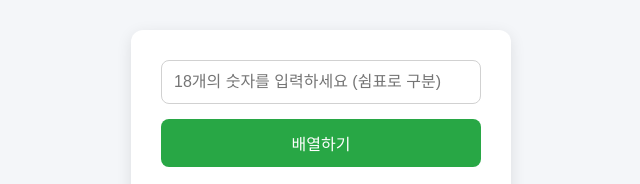
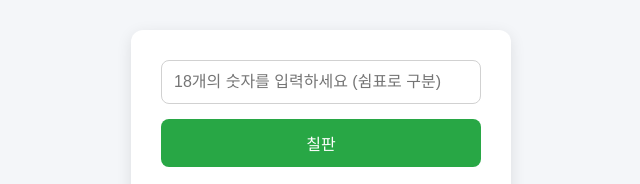
Before and after one commit to khw-dev/new-seat, a plain HTML site: page bio.html in a window 1280 px wide. Shown: the part 159-343 px from the top of the page, 319-959 px from the left. Drawn offline with Linux system fonts and the light colour scheme.

Commit message:
Update bio.html

```diff
--- a/bio.html
+++ b/bio.html
@@ -83,7 +83,7 @@
 <body>
     <div class="container">
         <input type="text" id="numbersInput" placeholder="18개의 숫자를 입력하세요 (쉼표로 구분)">
-        <button onclick="arrangeNumbers()">배열하기</button>
+        <button onclick="arrangeNumbers()">칠판</button>
         <div class="grid" id="gridContainer">
         </div>
     </div>
```
